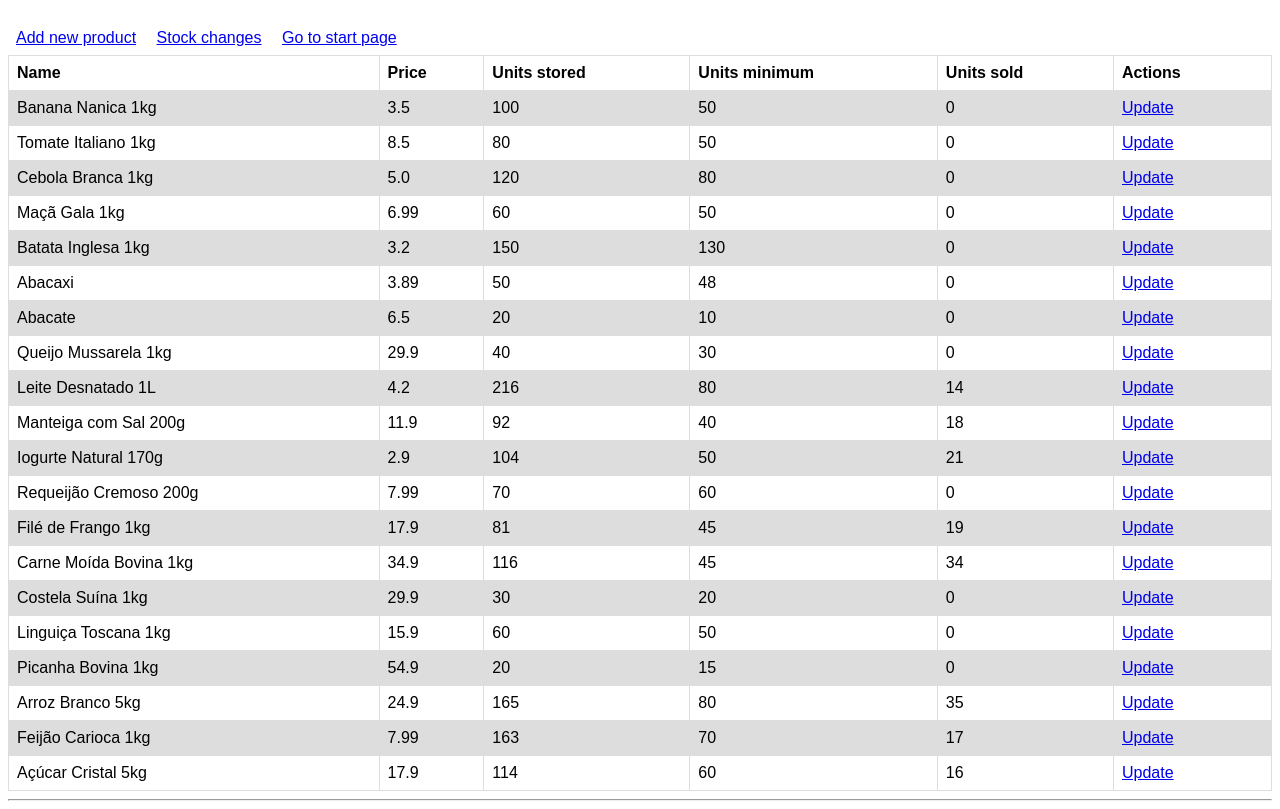
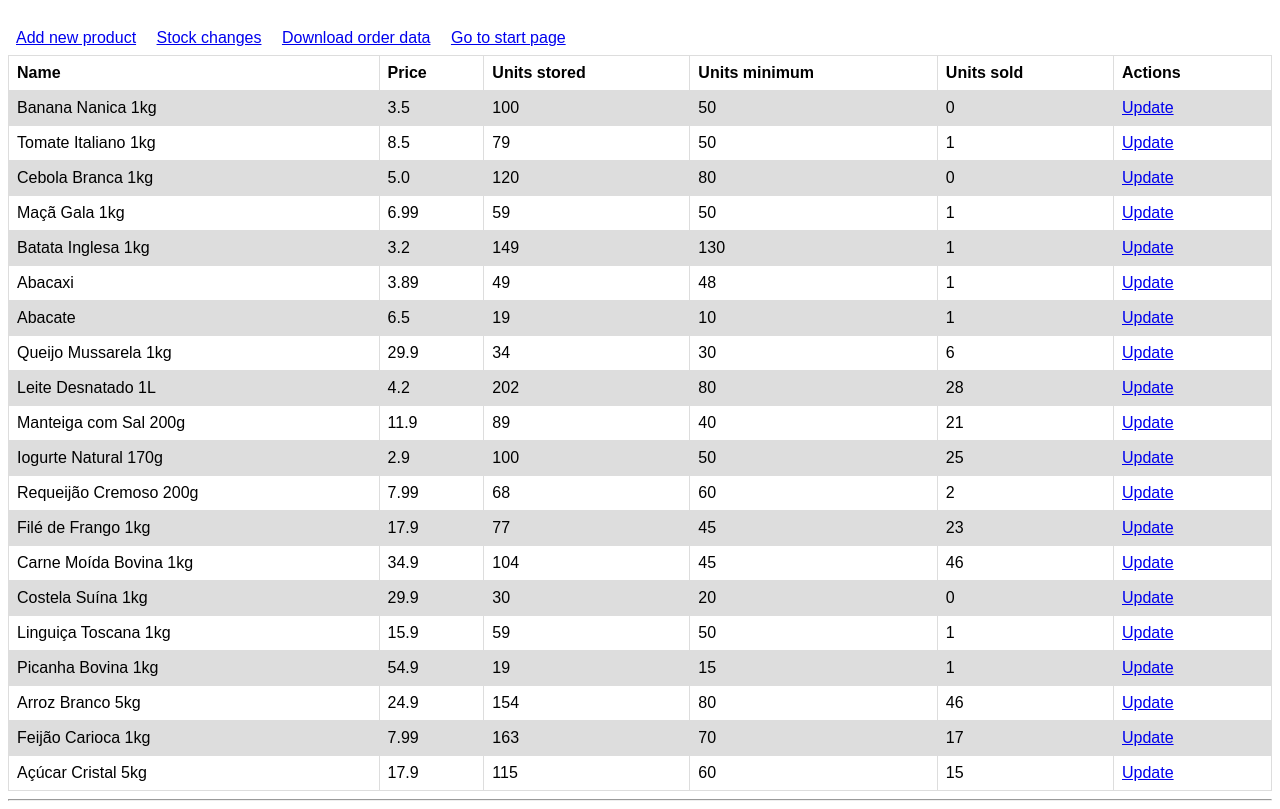
Before and after one commit to guttto-dev/projeto-tamae, a Flask app: template templates/product/products.html in a window 1280 px wide. Run offline with Flask 3, Linux system fonts and the light colour scheme; the template is opened without the code that fills it: values that come from a table or form of the project are taken from there, others are empty.

Commit message:
Gerador product_orders.arff

```diff
--- a/app.py
+++ b/app.py
@@ -1,4 +1,3 @@
-# TODO: .arff generator
 # TODO: languages
 # TODOmaybe: slugify
 
--- a/db_init_example.py
+++ b/db_init_example.py
@@ -1,4 +1,6 @@
 import random
+
+from sqlalchemy import func
 
 from models.user import User, AccessLevel
 from models.product import Product, ProductOrder, ProductTransaction
@@ -180,8 +182,8 @@ Product.add_to_db(name='Desodorante Rexona Aerosol 150ml',
 
 Product.add_to_db(name='Pneu Continental Aro 14',
                   unit_price=37490,
-                  units_stored=4,
-                  units_min=2)
+                  units_stored=40,
+                  units_min=20)
 
 #
 # Order examples
@@ -208,6 +210,20 @@ for assoc in association_examples:
                                            unit_price=product.unit_price,
                                            units=-quantities[i],
                                            is_valid=False)]
+        if random.randint(0, 1) == 0:
+            random_product = Product.query.order_by(func.random()).first()
+            product_ts += [ProductTransaction(product_id=random_product.id,
+                                           order_id=order.id,
+                                           unit_price=random_product.unit_price,
+                                           units=-1,
+                                           is_valid=False)]
+        if random.randint(0, 1) == 0:
+            random_product = Product.query.order_by(func.random()).first()
+            product_ts += [ProductTransaction(product_id=random_product.id,
+                                           order_id=order.id,
+                                           unit_price=random_product.unit_price,
+                                           units=-1,
+                                           is_valid=False)]
         db.session.add_all(product_ts)
         db.session.commit()
         order.add_to_db(*product_ts)
--- a/templates/product/products.html
+++ b/templates/product/products.html
@@ -3,6 +3,7 @@
 <nav>
 	<a href="{{ url_for('.add_page') }}">Add new product</a>
 	<a href="{{ url_for('.transactions_page') }}">Stock changes</a>
+	<a href="{{ url_for('.download_arff_data') }}">Download order data</a>
 	<a href="{{ url_for('index.start_page') }}">Go to start page</a>
 </nav>
 <table id="products">
```
Also changed, not shown: routes/product.py (+32 -2 lines).
